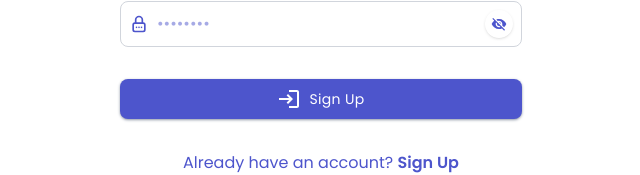
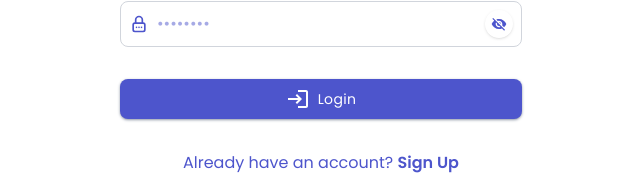
Before and after one commit to matthew110703/Real-Estate-listing-app, a React (Vite) app: page / in a window 1280 px wide. Shown: the part 394-569 px from the top of the page, without its empty margins (319-959 px from the left). Built offline with nearby package versions, Linux system fonts and the light colour scheme; no server answers.

Commit message:
Fixed typo

```diff
--- a/src/components/forms/LoginForm.jsx
+++ b/src/components/forms/LoginForm.jsx
@@ -68,7 +68,7 @@ const LoginForm = ({ onSubmit, loading = false }) => {
       />
       <Button
         type={"submit"}
-        text={loading ? "Loading..." : "Sign Up"}
+        text={loading ? "Loading..." : "Login"}
         icon={!loading && <MdLogin size={24} />}
         disabled={loading}
       />
```
